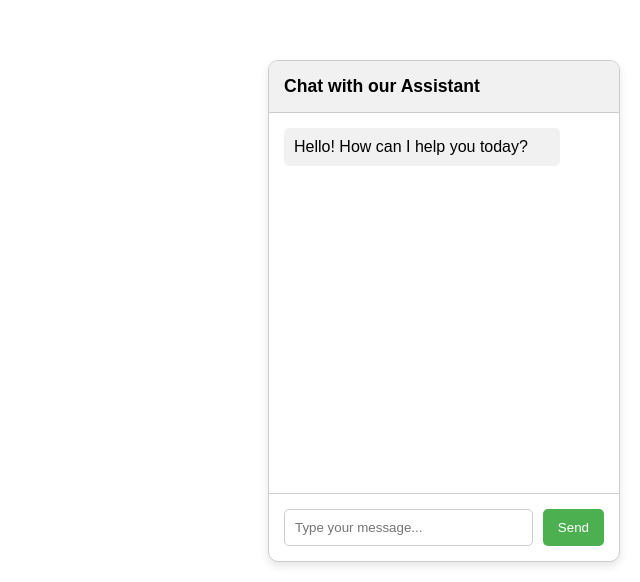
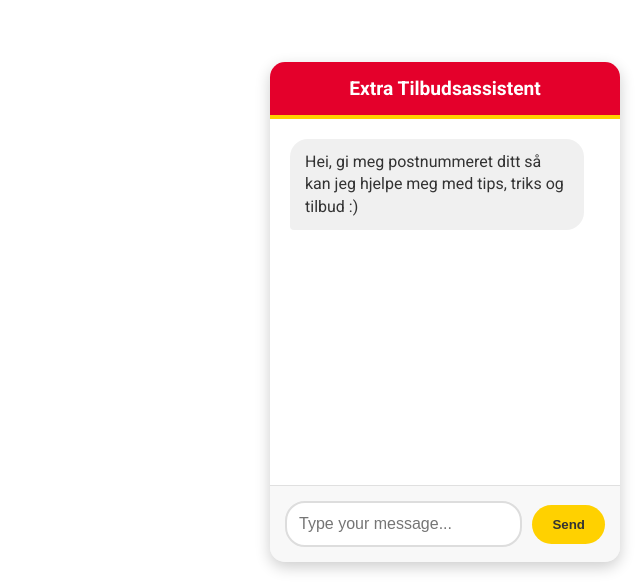
Before and after one commit to FLASHBiRDone/ExtrassistentWIDGET, a website: page index.html in a window 1280 px wide. Shown: the part 218-800 px from the top of the page, without its empty margins (640-1280 px from the left). Drawn offline with Linux system fonts and the light colour scheme.

Commit message:
feat: Redesign widget to match Extra branding

```diff
--- a/index.html
+++ b/index.html
@@ -9,7 +9,7 @@
 <body>
     <div id="chat-widget">
         <div id="chat-header">
-            <h3>Chat with our Assistant</h3>
+            <h3>Extra Tilbudsassistent</h3>
         </div>
         <div id="chat-body">
             <ul id="chat-messages"></ul>
--- a/script.js
+++ b/script.js
@@ -51,5 +51,5 @@
         }
     });
 
-    addMessage("Hello! How can I help you today?", "assistant");
+    addMessage("Hei, gi meg postnummeret ditt så kan jeg hjelpe meg med tips, triks og tilbud :)", "assistant");
 });
--- a/style.css
+++ b/style.css
@@ -1,37 +1,46 @@
+@import url('https://fonts.googleapis.com/css2?family=Roboto:wght@400;700&display=swap');
+
+body {
+    font-family: 'Roboto', sans-serif;
+}
+
 #chat-widget {
     position: fixed;
     bottom: 20px;
     right: 20px;
     width: 350px;
     height: 500px;
-    border: 1px solid #ccc;
-    border-radius: 10px;
+    border: none;
+    border-radius: 15px;
     display: flex;
     flex-direction: column;
     overflow: hidden;
-    font-family: sans-serif;
-    box-shadow: 0 4px 8px rgba(0,0,0,0.1);
-    background-color: #fff;
+    box-shadow: 0 5px 15px rgba(0,0,0,0.2);
+    background-color: #f8f8f8;
     z-index: 9999;
 }
 
 #chat-header {
-    background-color: #f1f1f1;
+    background-color: #e4002b; /* Extra's primary red */
+    color: white;
     padding: 15px;
-    border-bottom: 1px solid #ccc;
+    border-bottom: 4px solid #ffd100; /* Extra's yellow accent */
+    text-align: center;
 }
 
 #chat-header h3 {
     margin: 0;
-    font-size: 1.1em;
+    font-size: 1.2em;
+    font-weight: 700;
 }
 
 #chat-body {
     flex-grow: 1;
-    padding: 15px;
+    padding: 20px;
     overflow-y: auto;
     display: flex;
     flex-direction: column;
+    background-color: #ffffff;
 }
 
 #chat-messages {
@@ -42,45 +51,59 @@
 
 #chat-messages li {
     margin-bottom: 15px;
-    padding: 10px;
-    border-radius: 5px;
-    max-width: 80%;
+    padding: 12px 15px;
+    border-radius: 18px;
+    max-width: 85%;
+    line-height: 1.4;
 }
 
 #chat-messages .user-message {
-    background-color: #dcf8c6;
+    background-color: #e4002b; /* User messages in brand red */
+    color: white;
     align-self: flex-end;
-    text-align: right;
+    border-bottom-right-radius: 4px;
 }
 
 #chat-messages .assistant-message {
-    background-color: #f1f1f1;
+    background-color: #f0f0f0;
+    color: #333;
     align-self: flex-start;
+    border-bottom-left-radius: 4px;
 }
 
 #chat-footer {
     padding: 15px;
-    border-top: 1px solid #ccc;
+    border-top: 1px solid #e0e0e0;
+    background-color: #f8f8f8;
     display: flex;
+    align-items: center;
 }
 
 #chat-input {
     flex-grow: 1;
-    border: 1px solid #ccc;
-    padding: 10px;
-    border-radius: 5px;
+    border: 2px solid #ddd;
+    padding: 12px;
+    border-radius: 20px;
+    font-size: 1em;
+}
+
+#chat-input:focus {
+    outline: none;
+    border-color: #e4002b;
 }
 
 #chat-send {
     border: none;
-    background-color: #4CAF50;
-    color: white;
-    padding: 10px 15px;
+    background-color: #ffd100; /* Yellow accent for the send button */
+    color: #333;
+    font-weight: bold;
+    padding: 12px 20px;
     margin-left: 10px;
-    border-radius: 5px;
+    border-radius: 20px;
     cursor: pointer;
+    transition: background-color 0.3s;
 }
 
 #chat-send:hover {
-    background-color: #45a049;
+    background-color: #fcc200;
 }
```
